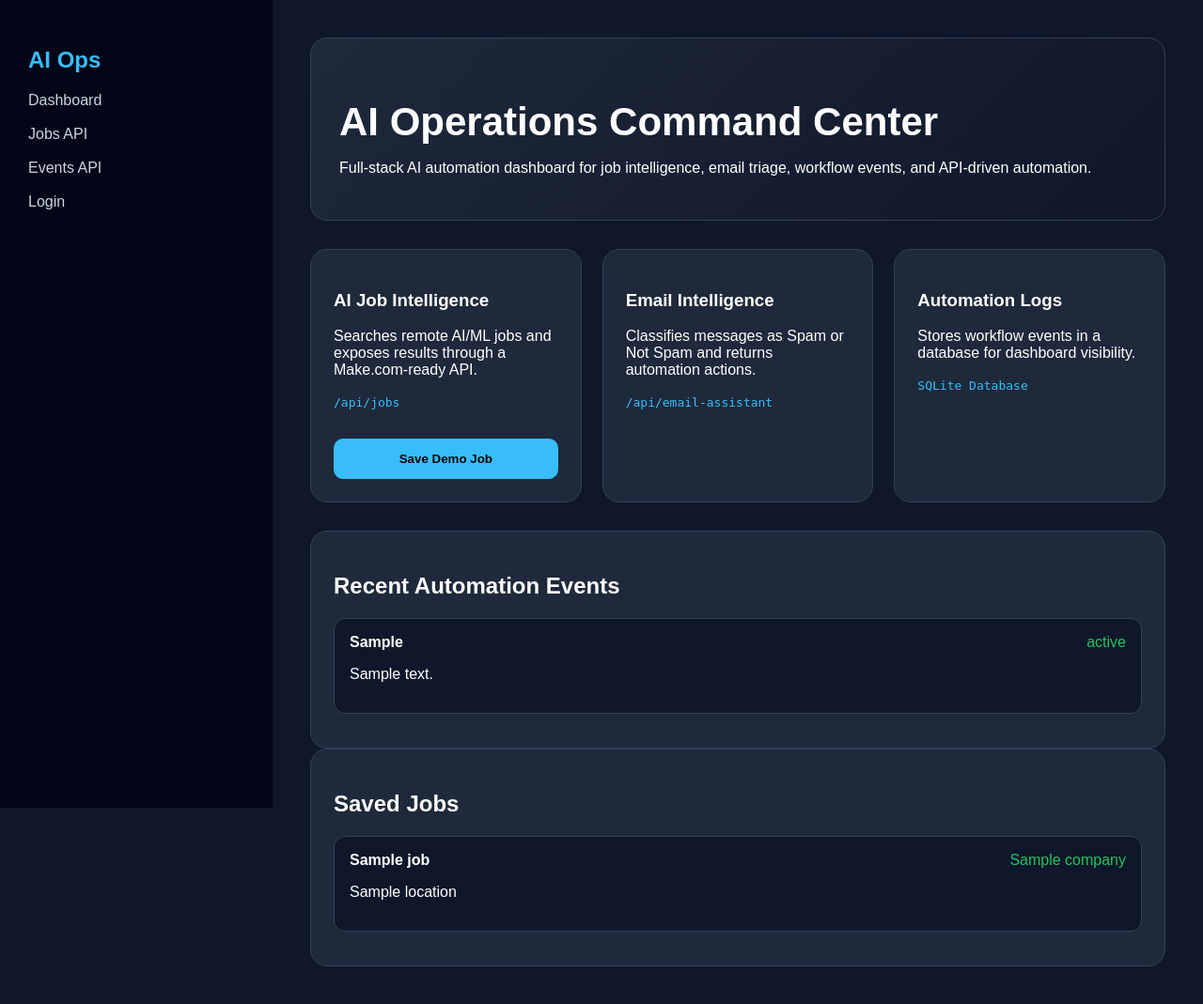
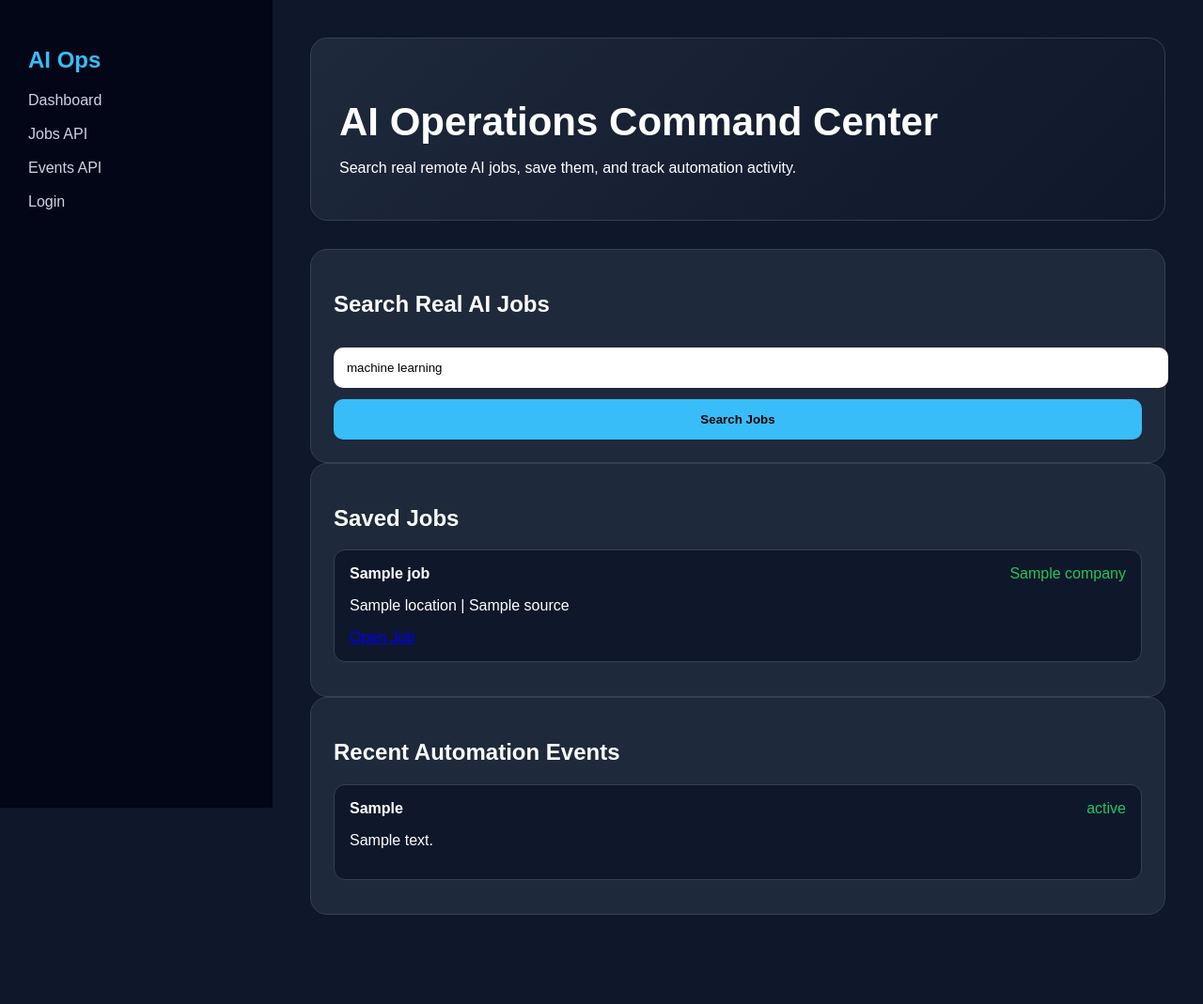
Before and after one commit to jolleyleads/ai-ops-command-center, a Flask app: template templates/index.html in a window 1280 px wide. Shown: the whole page at 94% size. After the commit the page ends 974 px from the top, so only its background shows below. Run offline with Flask 3, Linux system fonts and the light colour scheme; tables that the repository leaves empty hold one stand-in row (values such as "Sample post"); the template is opened without the code that fills it: values that come from a table or form of the project are taken from there, most other values are stand-ins (such as "Sample title", 1, 10 or a date in 2020).

Commit message:
Add real job search and save buttons

```diff
--- a/templates/index.html
+++ b/templates/index.html
@@ -16,53 +16,27 @@
     <main>
         <section class="hero">
             <h1>AI Operations Command Center</h1>
-            <p>
-                Full-stack AI automation dashboard for job intelligence,
-                email triage, workflow events, and API-driven automation.
-            </p>
+            <p>Search real remote AI jobs, save them, and track automation activity.</p>
         </section>
 
-        <section class="grid">
+        <section class="panel">
+            <h2>Search Real AI Jobs</h2>
+            <input id="keywordInput" placeholder="machine learning, ai engineer, python, automation" value="machine learning">
+            <button onclick="searchJobs()">Search Jobs</button>
+            <div id="jobResults"></div>
+        </section>
 
-            <div class="card">
-                <h3>AI Job Intelligence</h3>
+        <section class="panel">
+            <h2>Saved Jobs</h2>
 
-                <p>
-                    Searches remote AI/ML jobs and exposes results
-                    through a Make.com-ready API.
-                </p>
-
-                <code>/api/jobs</code>
-
-                <br><br>
-
-                <button onclick="saveDemoJob()">
-                    Save Demo Job
-                </button>
+            {% for job in jobs %}
+            <div class="row">
+                <strong>{{ job.title }}</strong>
+                <span>{{ job.company }}</span>
+                <p>{{ job.location }} | {{ job.source }}</p>
+                <a href="{{ job.url }}" target="_blank">Open Job</a>
             </div>
-
-            <div class="card">
-                <h3>Email Intelligence</h3>
-
-                <p>
-                    Classifies messages as Spam or Not Spam and
-                    returns automation actions.
-                </p>
-
-                <code>/api/email-assistant</code>
-            </div>
-
-            <div class="card">
-                <h3>Automation Logs</h3>
-
-                <p>
-                    Stores workflow events in a database
-                    for dashboard visibility.
-                </p>
-
-                <code>SQLite Database</code>
-            </div>
-
+            {% endfor %}
         </section>
 
         <section class="panel">
@@ -76,58 +50,54 @@
             </div>
             {% endfor %}
         </section>
-
-        <section class="panel">
-            <h2>Saved Jobs</h2>
-
-            {% for job in jobs %}
-            <div class="row">
-                <strong>{{ job.title }}</strong>
-                <span>{{ job.company }}</span>
-                <p>{{ job.location }}</p>
-            </div>
-            {% endfor %}
-        </section>
-
     </main>
 
 <script>
-function saveDemoJob() {
+function searchJobs() {
+    const keyword = document.getElementById("keywordInput").value;
 
+    fetch("/api/jobs?keyword=" + encodeURIComponent(keyword))
+        .then(response => response.json())
+        .then(data => {
+            const container = document.getElementById("jobResults");
+            container.innerHTML = "";
+
+            if (!data.jobs || data.jobs.length === 0) {
+                container.innerHTML = "<p>No jobs found.</p>";
+                return;
+            }
+
+            data.jobs.forEach(job => {
+                const div = document.createElement("div");
+                div.className = "row";
+
+                div.innerHTML =
+                    <strong>\</strong>
+                    <span>\</span>
+                    <p>\ | \</p>
+                    <a href="\" target="_blank">Open Job</a>
+                    <br><br>
+                    <button onclick='saveJob(\)'>Save This Job</button>
+                ;
+
+                container.appendChild(div);
+            });
+        });
+}
+
+function saveJob(job) {
     fetch("/api/save-job", {
-
         method: "POST",
-
         headers: {
             "Content-Type": "application/json"
         },
-
-        body: JSON.stringify({
-
-            title: "Machine Learning Engineer",
-
-            company: "Remote AI Company",
-
-            source: "AI Ops Demo",
-
-            location: "Remote",
-
-            url: "https://example.com/job"
-
-        })
-
+        body: JSON.stringify(job)
     })
-
     .then(response => response.json())
-
     .then(data => {
-
-        alert("Job saved to dashboard!");
-
+        alert("Real job saved to dashboard!");
         location.reload();
-
     });
-
 }
 </script>
 
```
